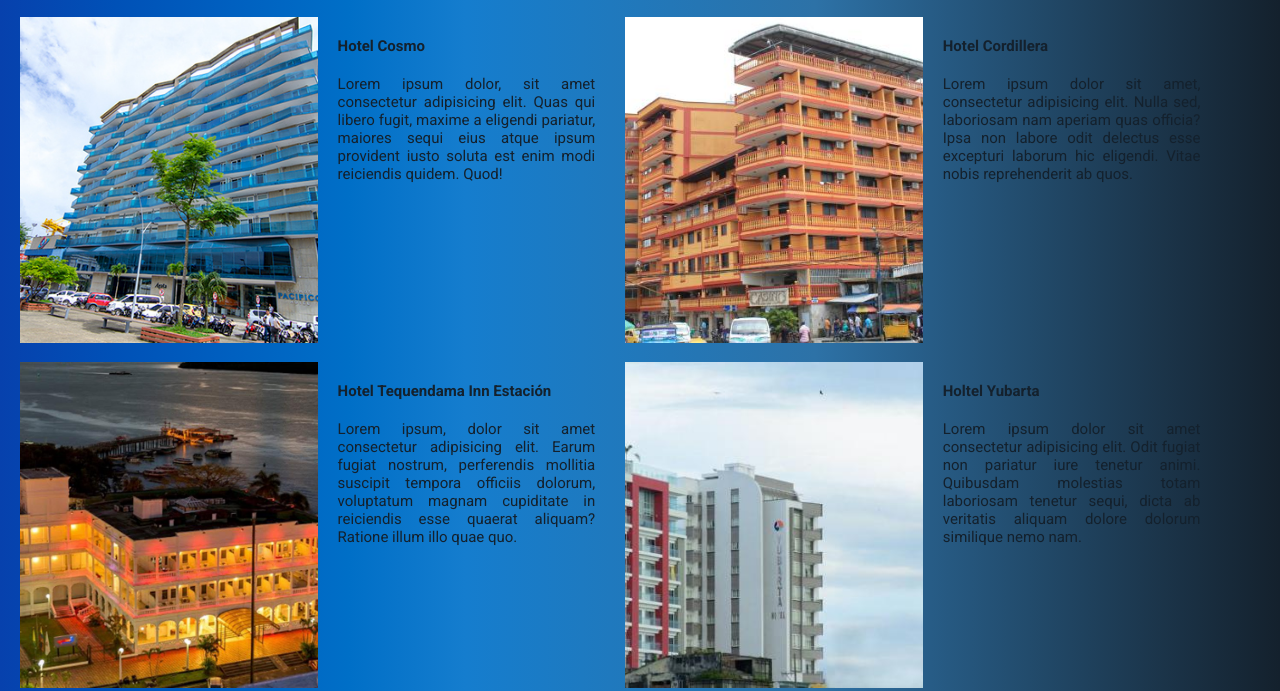
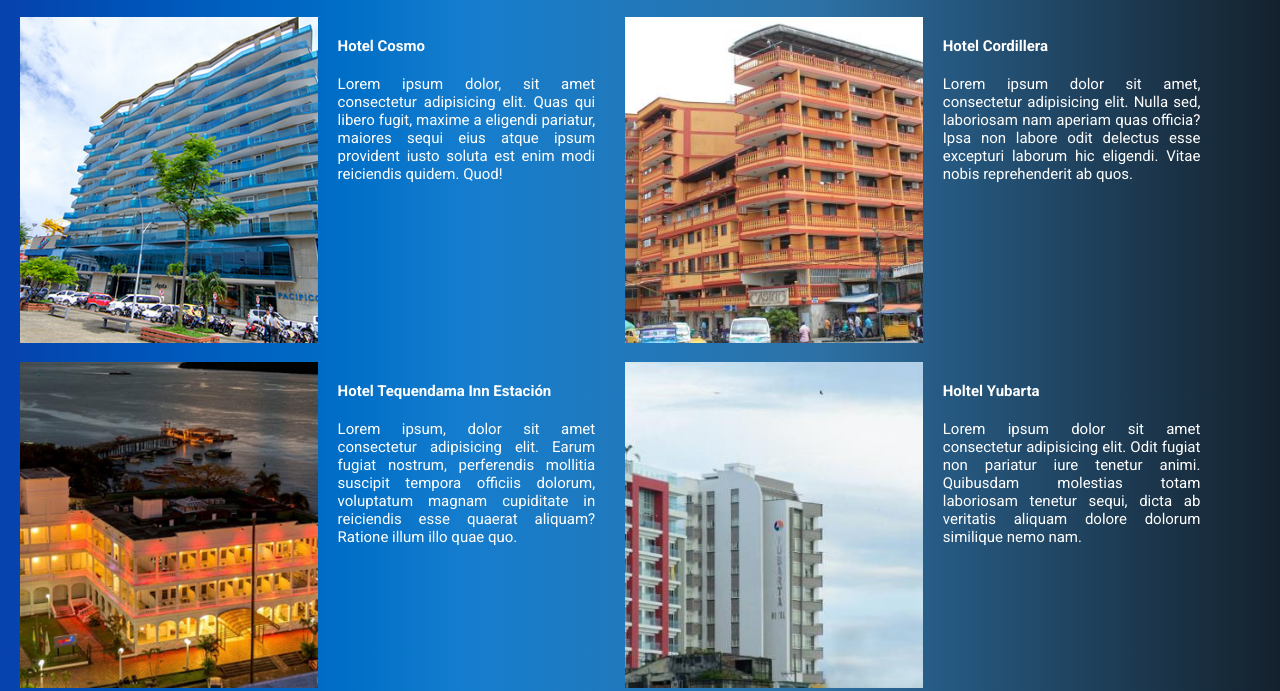
Before and after one commit to leht377/landingPageHoteles, a plain HTML site: page index.html in a window 1280 px wide. Shown: the part 876-1567 px from the top of the page. Drawn offline with Linux system fonts and the light colour scheme.

Commit message:
prueba color 2

```diff
--- a/css/style.sass
+++ b/css/style.sass
@@ -6,7 +6,7 @@ $paddingXPagina: 20px
 $colorNav: white
 $tamanoDeLetra: 15px
 $fontFamily: Roboto
-$azulLogo: #14212D
+$azulLogo: #FFFFFF
 $amarillologo: #ECB84A
 
 html
```
Also changed, not shown: css/style.css.
